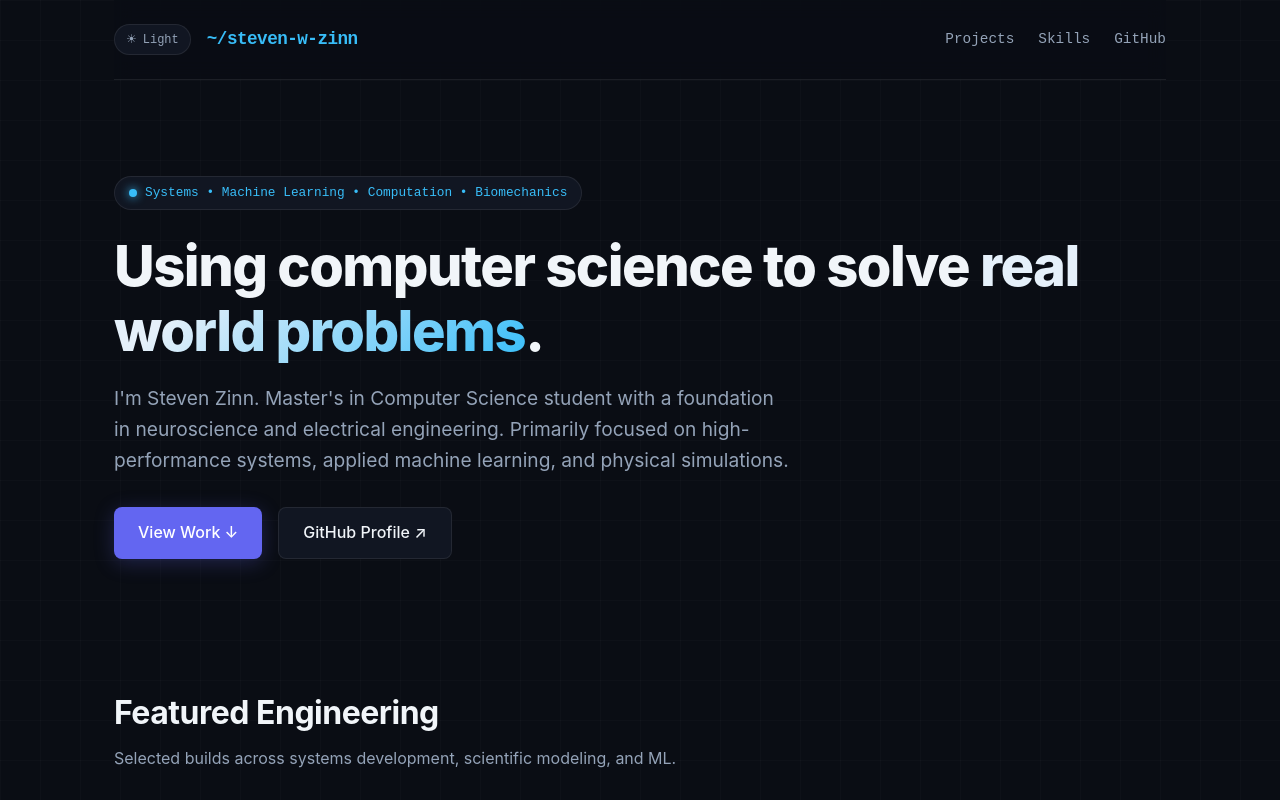
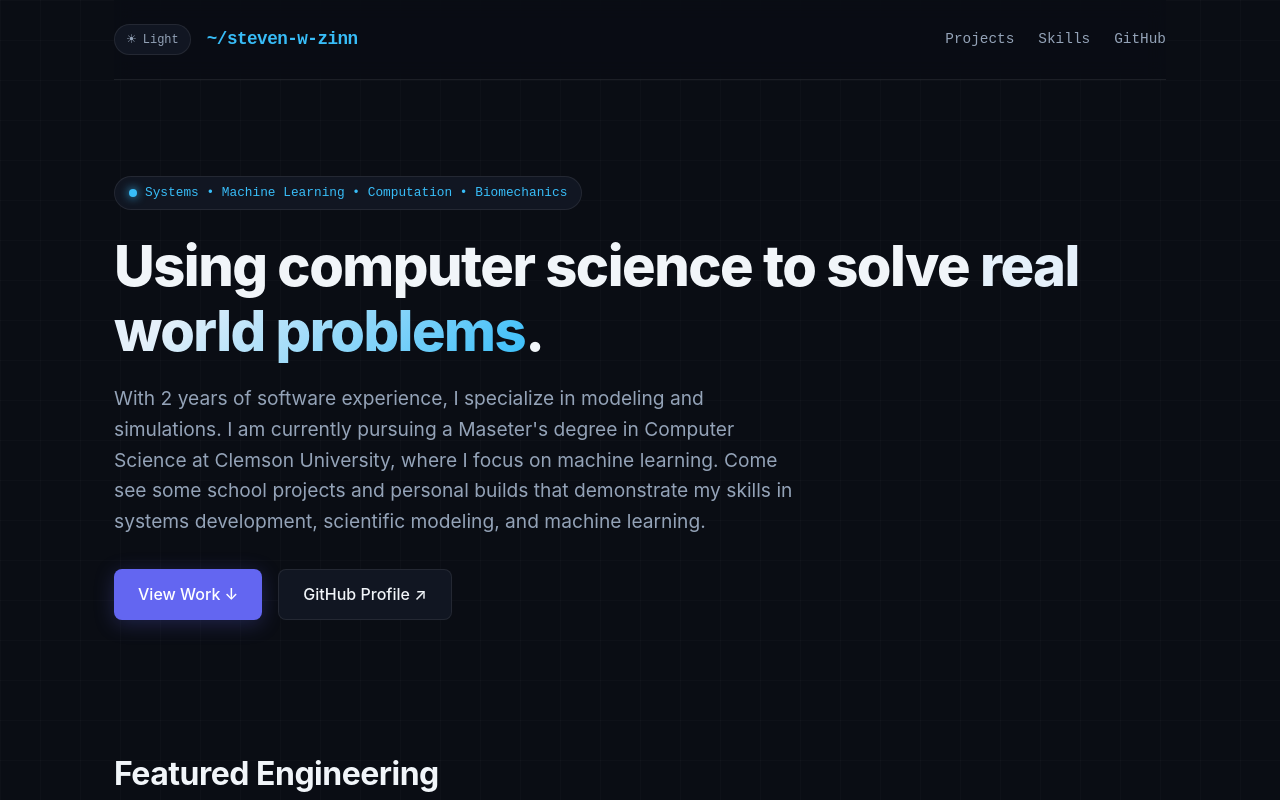
Before and after one commit to stovetop-z/stovetop-z.github.io, a React (Create React App) app: page / in a window 1280 px wide. Shown: the top 800 px of the page. Built offline with nearby package versions, Linux system fonts and the light colour scheme.

Commit message:
Added better desc.

```diff
--- a/src/App.js
+++ b/src/App.js
@@ -116,9 +116,7 @@ export default function App() {
             <span className="gradient-text">real world problems</span>.
           </h1>
           <p className="hero-description">
-            I'm Steven Zinn. Master's in Computer Science student with a foundation
-            in neuroscience and electrical engineering. Primarily focused on high-performance
-            systems, applied machine learning, and physical simulations.
+            With 2 years of software experience, I specialize in modeling and simulations. I am currently pursuing a Maseter's degree in Computer Science at Clemson University, where I focus on machine learning. Come see some school projects and personal builds that demonstrate my skills in systems development, scientific modeling, and machine learning.
           </p>
           <div className="hero-cta-group">
             <a href="#projects" className="btn-primary">
```
